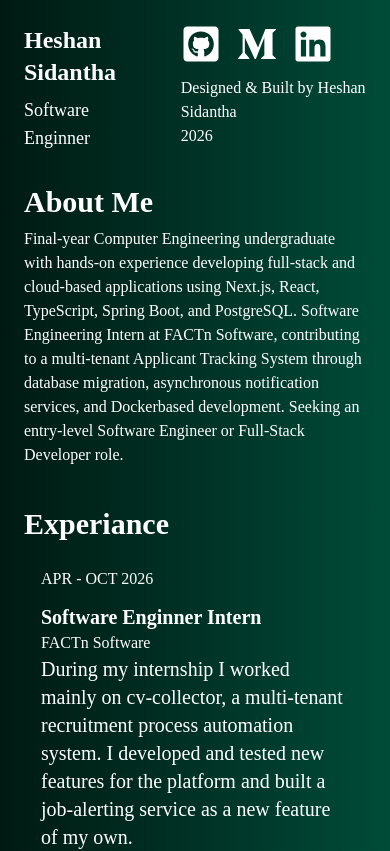
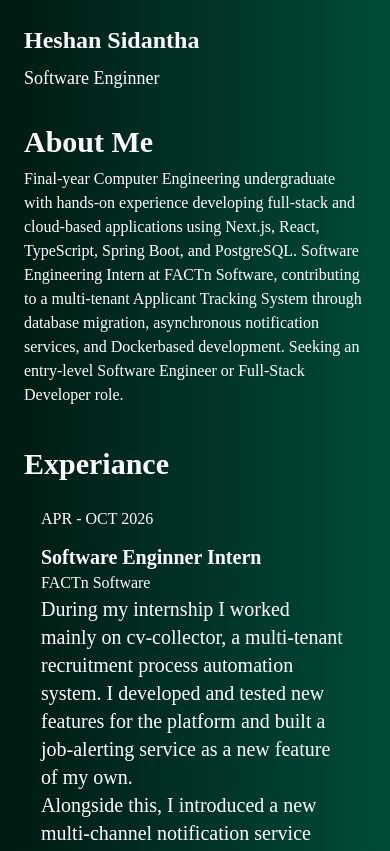
Before and after one commit to sidantha0377/heshansidantha, a Next.js app: page / in a window 390 px wide. Shown: the top 851 px of the page. Built offline with nearby package versions, Linux system fonts and the light colour scheme.

Commit message:
Refactor layout structure for improved responsiveness and visibility of the footer

```diff
--- a/app/page.tsx
+++ b/app/page.tsx
@@ -10,9 +10,11 @@ export default function Home() {
     <div className="flex min-h-screen w-full flex-col overflow-x-hidden bg-gradient-to-r from-[#001a13] to-[#004c39] p-4 pt-4 font-['Times_New_Roman',_Times,_serif] text-white sm:pt-[2%] lg:h-screen lg:flex-row lg:overflow-hidden lg:pl-[2%]">
 
 
-      <aside className="flex w-full flex-row items-start justify-between gap-6 p-2 sm:p-6 lg:h-full lg:w-1/3 lg:min-w-[30%] lg:flex-col">
+      <aside className="flex w-full flex-col gap-6 p-2 sm:flex-row sm:items-start sm:justify-between sm:p-6 lg:h-full lg:w-1/3 lg:min-w-[30%] lg:flex-col">
         <Header />
-        <Fotter />
+        <div className="hidden lg:block">
+          <Fotter />
+        </div>
       </aside>
 
 
@@ -23,6 +25,9 @@ export default function Home() {
         <ConnectWithMe />
       </main>
 
+      <div className="p-2 sm:p-6 lg:hidden">
+        <Fotter />
+      </div>
     </div>
   );
 }
```
